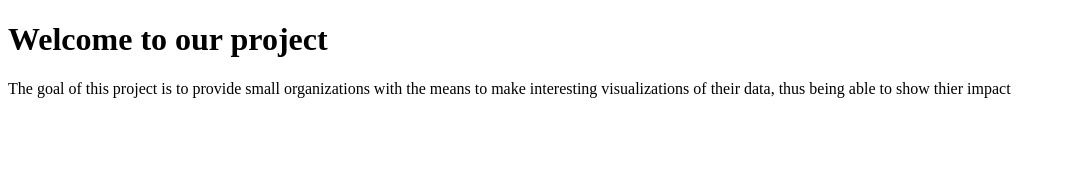
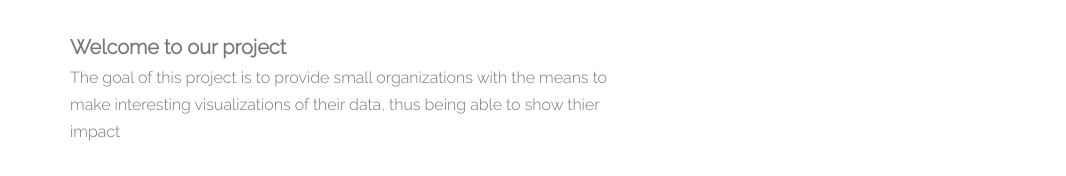
Before and after one commit to sflak/Basic-sass-setup, a website: page index.html in a window 1280 px wide. Shown: the whole page, without its empty margins (0-1066 px from the left). Drawn offline with nearby package versions, Linux system fonts and the light colour scheme.

Commit message:
Make basic layout

```diff
--- a/index.html
+++ b/index.html
@@ -3,6 +3,8 @@
   <head>
     <meta charset="UTF-8">
     <meta name="viewport" content="width=device-width,initial-scale=1">
+
+    <link href="https://fonts.googleapis.com/css?family=Montserrat:400,500|Raleway:300" rel="stylesheet">
 
     <link rel="stylesheet" href="css/styles.css">
 
@@ -12,9 +14,20 @@
   <body>
 
     <header>
-        <h1>Welcome to our project</h1>
-        <p>The goal of this project is to provide small organizations with the means to make interesting visualizations of their data, thus being able to show thier impact</p>
+        <div class="row">
+            <h1>Welcome to our project</h1>
+            <div class="col-1-of-2">
+                <p>The goal of this project is to provide small organizations with the means to make interesting visualizations of their data, thus being able to show thier impact</p>
+            </div>
+        </div>
     </header>
+
+    <section class="upload-document"></section>
+    <section class="graph"></section>
+    <section class="embed-code"></section>
+
+    <footer></footer>
+
 
 
 
--- a/sass/abstracts/_mixins.scss
+++ b/sass/abstracts/_mixins.scss
@@ -0,0 +1,32 @@
+@mixin clearfix {
+    &::after {
+        content: "";
+        display: table;
+        clear: both;
+    }
+}
+
+// $breakpoint argument choices:
+
+// - phone
+// - tab-port
+// - tab-land
+// - big-desktop
+
+
+@mixin respond($breakpoint) {
+    @if $breakpoint == phone {
+        @media (max-width: 37.5em) { @content };        // 600px
+    }
+    @if $breakpoint == tab-port {
+        @media (max-width: 56.25em) { @content };       // 900px
+    }
+    @if $breakpoint == tab-land {
+        @media (max-width: 75em) { @content };          // 1200px
+    }
+    @if $breakpoint == big-desktop {
+        @media (min-width: 112.5em) { @content };      //1800px
+    }
+
+
+}
--- a/sass/abstracts/_variables.scss
+++ b/sass/abstracts/_variables.scss
@@ -1,3 +1,6 @@
+// COLORS
+$color-grey-dark: #777;
+
 // GRID
 $grid-width: 114rem;
 $gutter-vertical: 8rem;
--- a/sass/base/_typography.scss
+++ b/sass/base/_typography.scss
@@ -0,0 +1,7 @@
+body {
+    font-family: "Raleway", sans-serif;
+    font-weight: 300;
+    line-height: 1.7;
+    color: $color-grey-dark;
+
+}
--- /dev/null
+++ b/sass/layout/_header.scss
@@ -0,0 +1,6 @@
+h1 {
+    font-size: 2rem;
+}
+p {
+    font-size: 1.6rem;
+}
--- a/sass/main.scss
+++ b/sass/main.scss
@@ -8,5 +8,6 @@
 
 @import "layout/grid";
 @import "layout/footer";
+@import "layout/header";
 
 @import "pages/home";
```
Also changed, not shown: css/styles.css.
